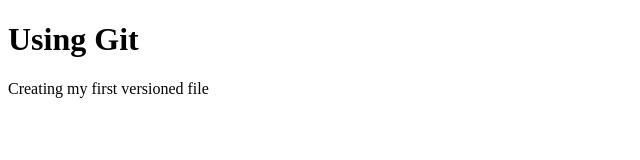
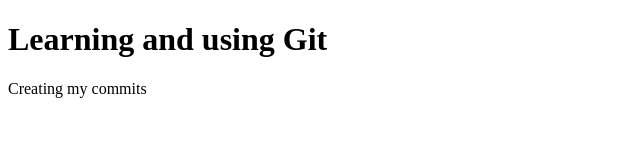
Before and after one commit to EdwardFeldman/nodeyqr, a plain HTML site: page index.html in a window 1280 px wide. Shown: the whole page, without its empty margins (0-640 px from the left). Drawn offline with Linux system fonts and the light colour scheme.

Commit message:
modified content-update

```diff
--- a/index.html
+++ b/index.html
@@ -4,7 +4,7 @@
     <title>Using Git</title>
   </head>
   <body>
-    <h1>Using Git</h1>
-    <p>Creating my first versioned file</p>
+<h1>Learning and using Git</h1>
+<p>Creating my commits</p>
   </body>
 </html>
```
